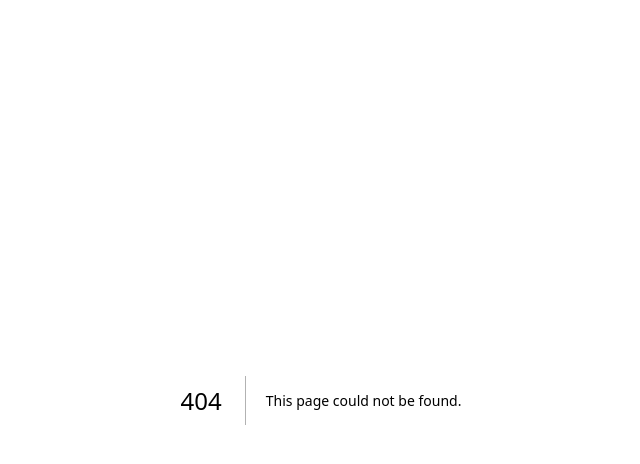
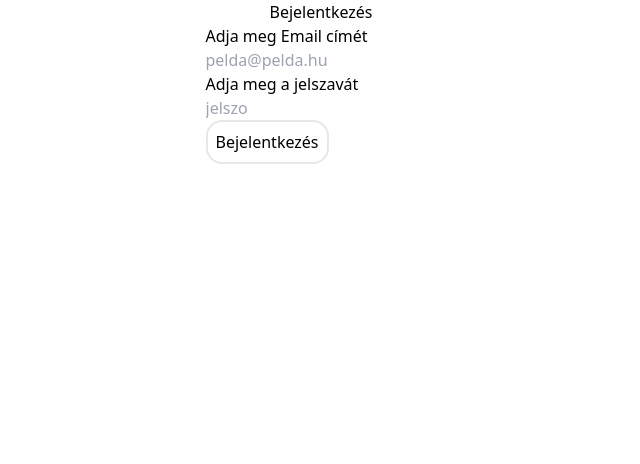
Before and after one commit to BF27/CatCoin, a Next.js app: page /login in a window 1280 px wide. Before the commit this address had no page. Shown: the top 464 px of the page, without its empty margins (319-959 px from the left). Built offline with nearby package versions, Linux system fonts and the light colour scheme.

Commit message:
create Login page

```diff
--- /dev/null
+++ b/src/app/login/layout.tsx
@@ -0,0 +1,23 @@
+import type { Metadata } from "next";
+
+export const metadata: Metadata = {
+  title: "CatCoin | Bejelentkezés",
+  description: "A fiatalos gazdálkodás",
+};
+
+export default function LoginLayout({
+  children,
+}: Readonly<{
+  children: React.ReactNode;
+}>) {
+  return (
+    <html lang="hu">
+      <body className="flex justify-center">
+        <div className="container flex flex-col items-center">
+          <h1>Bejelentkezés</h1>
+          {children}
+        </div>
+      </body>
+    </html>
+  );
+}
--- /dev/null
+++ b/src/app/login/page.tsx
@@ -0,0 +1,12 @@
+import InputField from "../components/Form/InputField";
+import Button from "../components/Button";
+
+export default function Login() {
+  return (
+    <form>
+      <InputField id="loginId" type="email" placeholder="pelda@pelda.hu" labelText="Adja meg Email címét"/>
+      <InputField id="loginPw" type="password" placeholder="jelszo" labelText="Adja meg a jelszavát" />
+      <Button text="Bejelentkezés" />
+    </form>
+  );
+}
```
